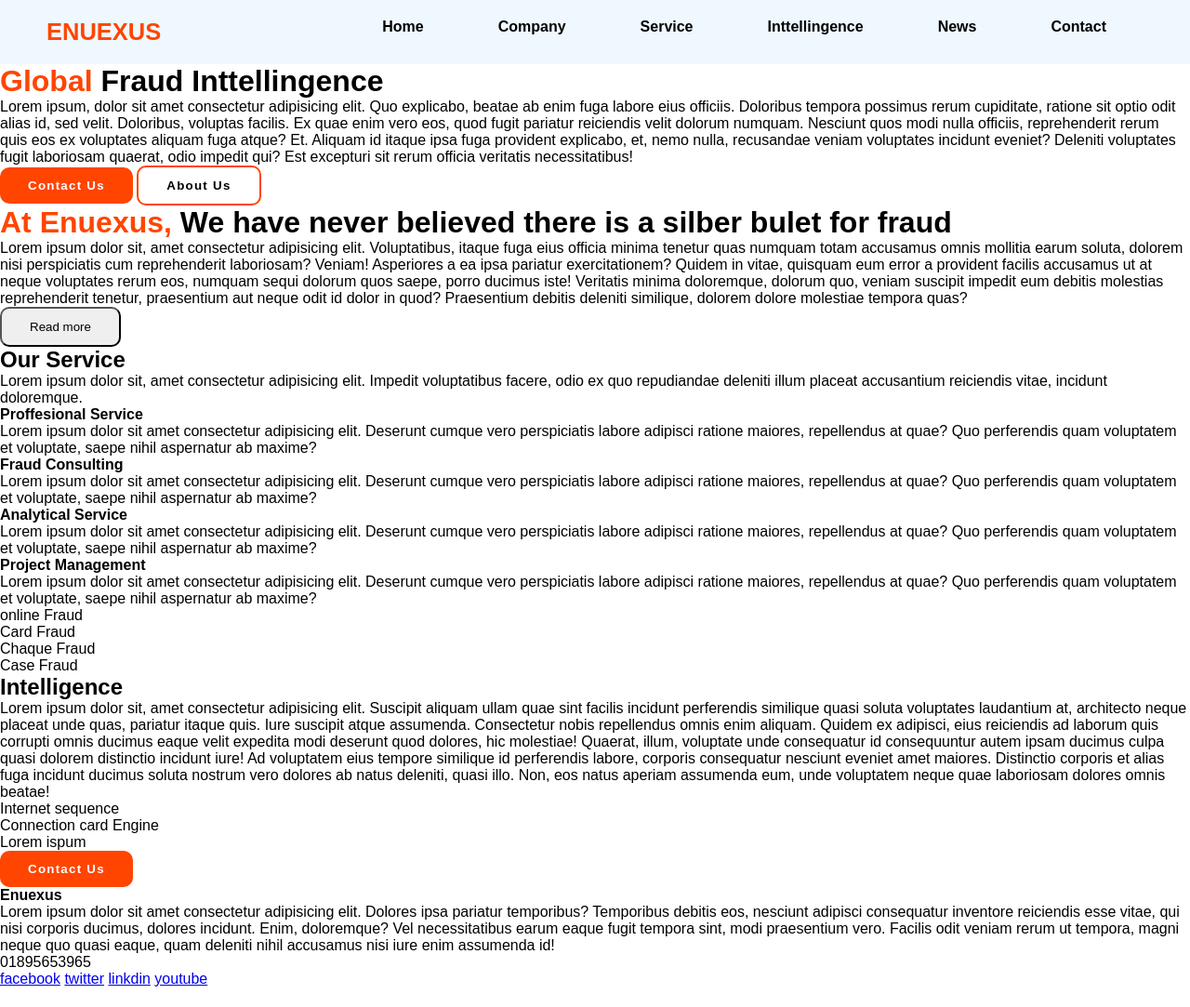
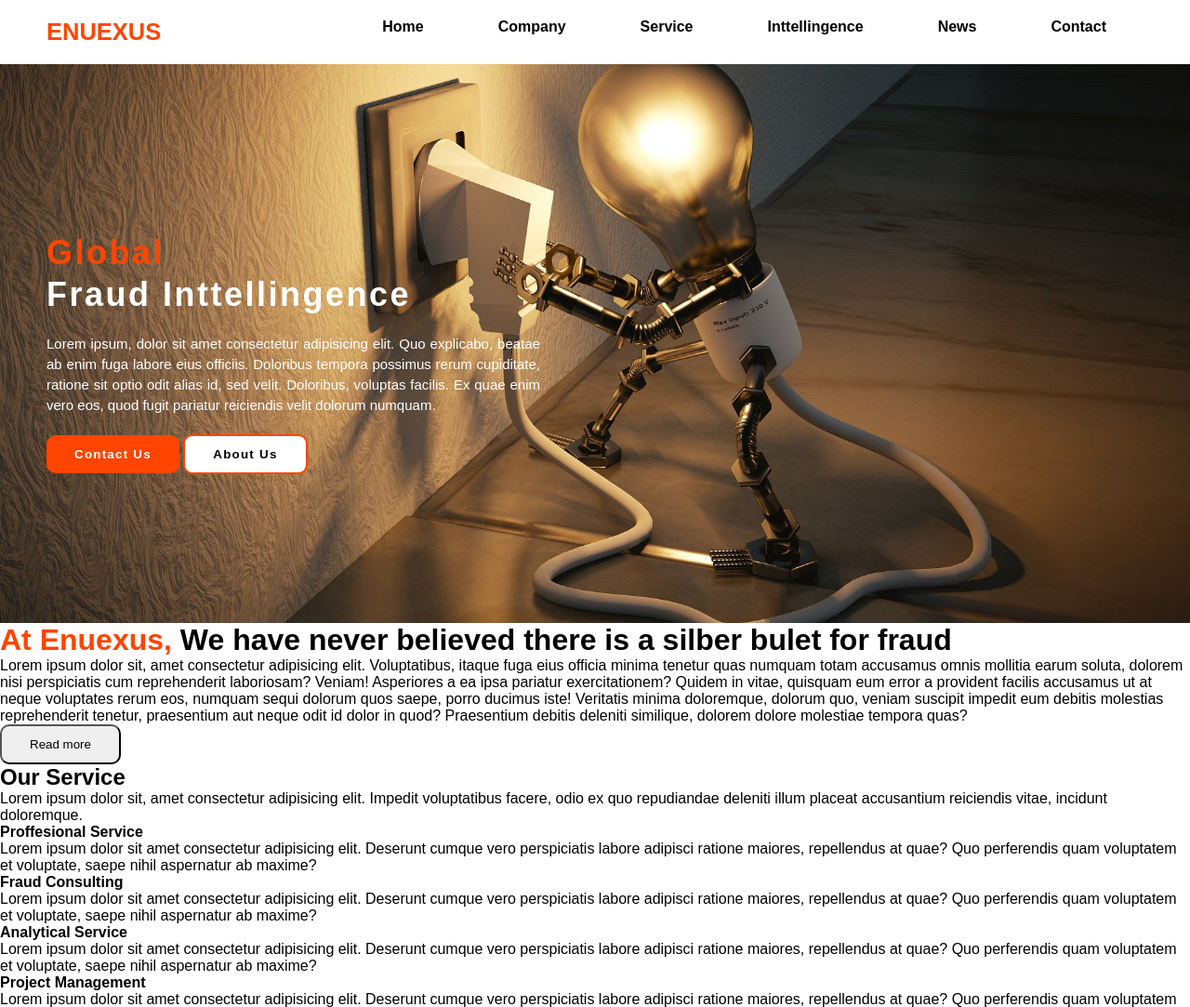
Before and after one commit to rakib5561/Enuexus_landing_page, a plain HTML site: page index.html in a window 1280 px wide. Shown: the top 1083 px of the page at 93% size. Before the commit the page ends 1062 px from the top, so only its background shows below. Drawn offline with Linux system fonts and the light colour scheme.

Commit message:
banner section completed

```diff
--- a/css/style.css
+++ b/css/style.css
@@ -8,7 +8,6 @@
 .header-wrapper {
   width: 100%;
   padding: 20px 0px;
-  background-color: aliceblue;
 }
 
 .container {
@@ -50,20 +49,49 @@
 .nav-list li a:hover {
   color: orangered;
 }
+/* ===========Nav bar End ============ */
 
+.banner-part {
+  background: url("../image/light.jpg");
+  padding: 100px 0px;
+  background-position: center;
+  background-repeat: no-repeat;
+  background-size: cover;
+}
+
+.banner-content {
+  width: 45%;
+  padding: 60px 0px;
+}
+.banner-content h1 {
+  font-size: 36px;
+  color: white;
+  padding: 20px 0px;
+  letter-spacing: 2.5px;
+  line-height: 45px;
+}
 .banner-content h1 span {
   color: orangered;
+}
+
+.banner-content p {
+  font-size: 15px;
+  color: white;
+  line-height: 22px;
+  margin-bottom: 20px;
+  text-align: justify;
 }
 
 .contact-btn {
   color: white;
   font-weight: bold;
-  padding: 12px 30px;
+  padding: 13px 30px;
   background-color: orangered;
   border-radius: 10px;
   border: none;
   cursor: pointer;
   letter-spacing: 1.25px;
+  transition: 0.1s all ease-in-out;
 }
 
 .about-btn {
@@ -75,6 +103,16 @@
   border: 2px solid orangered;
   cursor: pointer;
   letter-spacing: 1.25px;
+  transition: 0.1s all ease-in-out;
+}
+
+.contact-btn:hover {
+  color: white;
+  background-color: black;
+}
+.about-btn:hover {
+  color: orangered;
+  background-color: black;
 }
 
 .company-desc h1 span {
--- a/index.html
+++ b/index.html
@@ -36,23 +36,23 @@
     <main>
       <!-- start Banner section -->
       <div class="banner-part">
+        <div class="container">
           <div class="banner-content">
-          <h1><span>Global</span> Fraud Inttellingence</h1>
+            <h1>
+              <span>Global</span> <br />
+              Fraud Inttellingence
+            </h1>
             <p>
               Lorem ipsum, dolor sit amet consectetur adipisicing elit. Quo
               explicabo, beatae ab enim fuga labore eius officiis. Doloribus
-            tempora possimus rerum cupiditate, ratione sit optio odit alias id,
-            sed velit. Doloribus, voluptas facilis. Ex quae enim vero eos, quod
-            fugit pariatur reiciendis velit dolorum numquam. Nesciunt quos modi
-            nulla officiis, reprehenderit rerum quis eos ex voluptates aliquam
-            fuga atque? Et. Aliquam id itaque ipsa fuga provident explicabo, et,
-            nemo nulla, recusandae veniam voluptates incidunt eveniet? Deleniti
-            voluptates fugit laboriosam quaerat, odio impedit qui? Est excepturi
-            sit rerum officia veritatis necessitatibus!
+              tempora possimus rerum cupiditate, ratione sit optio odit alias
+              id, sed velit. Doloribus, voluptas facilis. Ex quae enim vero eos,
+              quod fugit pariatur reiciendis velit dolorum numquam.
             </p>
             <div class="banner-btn">
               <button class="contact-btn">Contact Us</button>
               <button class="about-btn">About Us</button>
+            </div>
           </div>
         </div>
       </div>
```
Also changed, not shown: image/light.jpg (added). Lines whose indentation alone changed are shown as unchanged.
